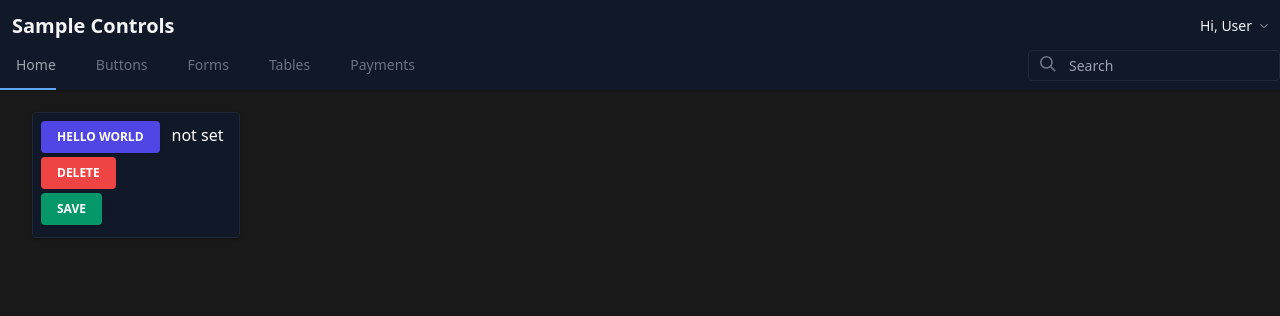
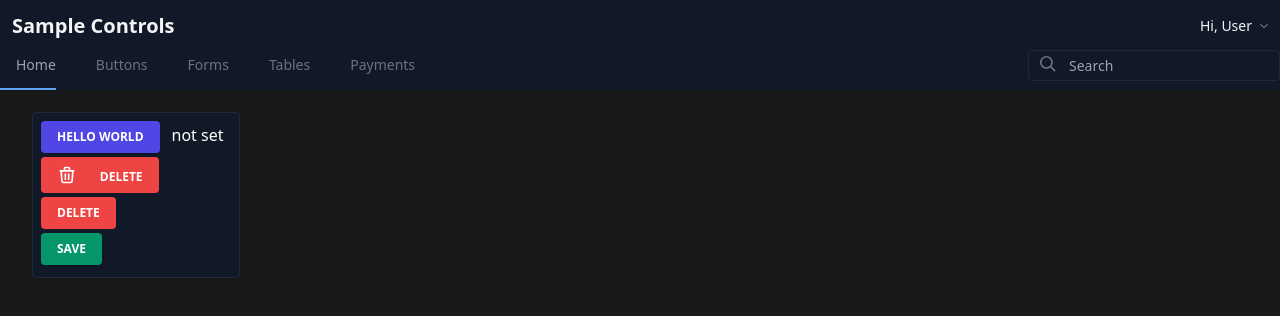
Before and after one commit to Mallekoppie/tailwindcss-example, a Vue app: page /buttons in a window 1280 px wide. Shown: the top 316 px of the page. Built offline with nearby package versions, Linux system fonts and the light colour scheme.

Commit message:
Added icon but it looks crap. Added reference for icons

```diff
--- a/src/views/Buttons.vue
+++ b/src/views/Buttons.vue
@@ -4,12 +4,29 @@
       <button @click="test" class="custom-button-normal">
         Hello World
       </button>
-      <span class="text-white p-2">{{result}}</span>
+      <span class="text-white p-2">{{ result }}</span>
 
     </div>
 
     <div>
-      <button class="custom-button-danger">Delete </button>
+      <button class="custom-button-danger grid grid-cols-2">
+        <div class="">
+          <svg class="h-5 w-5 text-white" fill="none" viewBox="0 0 24 24" stroke="currentColor">
+            <path stroke-linecap="round" stroke-linejoin="round" stroke-width="2"
+                  d="M19 7l-.867 12.142A2 2 0 0116.138 21H7.862a2 2 0 01-1.995-1.858L5 7m5 4v6m4-6v6m1-10V4a1 1 0 00-1-1h-4a1 1 0 00-1 1v3M4 7h16"/>
+          </svg>
+
+        </div>
+        <div class="pt-1">
+          <label class="">
+            Delete
+          </label>
+        </div>
+      </button>
+    </div>
+
+    <div>
+      <button class="custom-button-danger">Delete</button>
     </div>
 
     <div>
@@ -22,13 +39,13 @@
 
 export default {
   name: "Buttons",
-  data(){
+  data() {
     return {
-      result:'not set'
+      result: 'not set'
     }
   },
-  methods:{
-    test(){
+  methods: {
+    test() {
       this.result = 'clicked'
     }
   }
```
Also changed, not shown: 1 other file (tests, documents, lock files or other folders).
